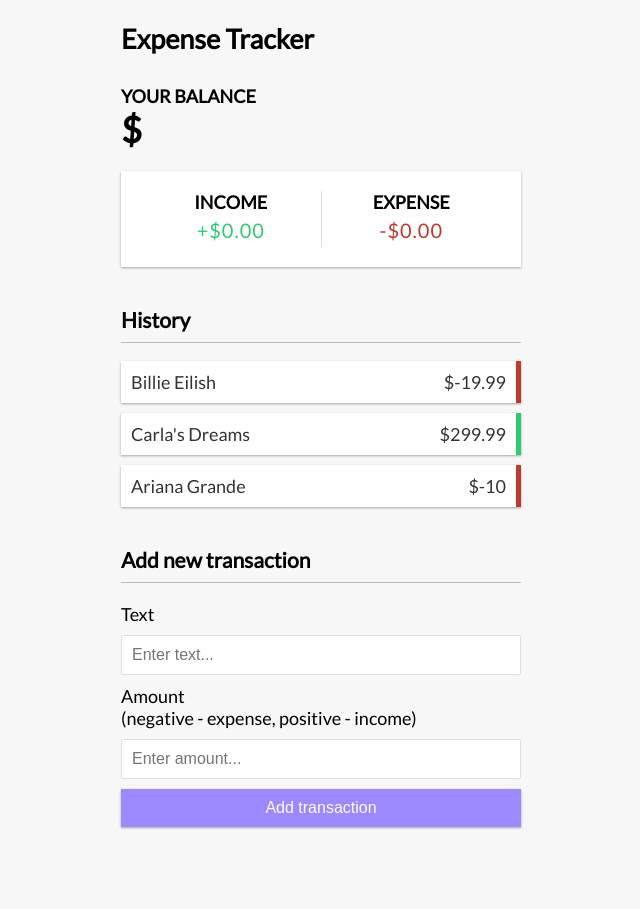
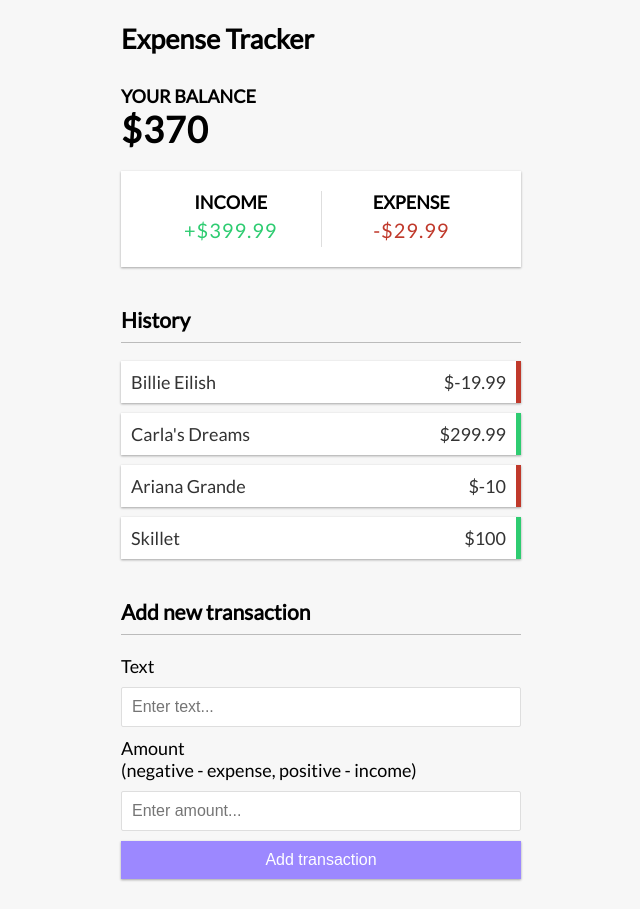
Before and after one commit to isemilia/vue-expense-tracker, a Vue app: page / in a window 1280 px wide. Shown: the whole page, without its empty margins (319-959 px from the left). Before the commit the page ends 857 px from the top, so only its background shows below. Built offline with nearby package versions, Linux system fonts and the light colour scheme.

Commit message:
Calculate expense and income

```diff
--- a/src/app.vue
+++ b/src/app.vue
@@ -1,8 +1,8 @@
 <template>
   <Header />
   <div class="container">
-    <Balance v-bind:total="total.value" />
-    <IncomeExpenses />
+    <Balance v-bind:total="total" />
+    <IncomeExpenses v-bind:income="Math.abs(income)" v-bind:expense="Math.abs(expense)" />
     <TransactionList v-bind:transactions="transactions" />
     <AddTransaction />
   </div>
@@ -20,10 +20,29 @@ import { ref, computed } from 'vue'
 const transactions = ref([
   { id: 1, text: 'Billie Eilish', amount: -19.99 },
   { id: 2, text: "Carla's Dreams", amount: 299.99 },
-  { id: 3, text: 'Ariana Grande', amount: -10 }
+  { id: 3, text: 'Ariana Grande', amount: -10 },
+  { id: 4, text: 'Skillet', amount: 100 }
 ])
 
 const total = computed(() => {
   return transactions.value.reduce((acc, next) => acc + next.amount, 0)
 })
+
+const income = computed(() => {
+  return transactions.value.reduce((acc, next) => {
+    if (next.amount > 0) {
+      return acc + next.amount
+    }
+    return acc
+  }, 0)
+})
+
+const expense = computed(() => {
+  return transactions.value.reduce((acc, next) => {
+    if (next.amount < 0) {
+      return acc + next.amount
+    }
+    return acc
+  }, 0)
+})
 </script>
--- a/src/components/income-expenses.vue
+++ b/src/components/income-expenses.vue
@@ -2,11 +2,26 @@
   <div class="inc-exp-container">
     <div>
       <h4>Income</h4>
-      <p id="money-plus" class="money plus">+$0.00</p>
+      <p id="money-plus" class="money plus">+${{ income }}</p>
     </div>
     <div>
       <h4>Expense</h4>
-      <p id="money-minus" class="money minus">-$0.00</p>
+      <p id="money-minus" class="money minus">-${{ expense }}</p>
     </div>
   </div>
 </template>
+
+<script setup>
+import { defineProps } from 'vue'
+
+const props = defineProps({
+  income: {
+    type: Number,
+    required: true
+  },
+  expense: {
+    type: Number,
+    required: true
+  }
+})
+</script>
```
